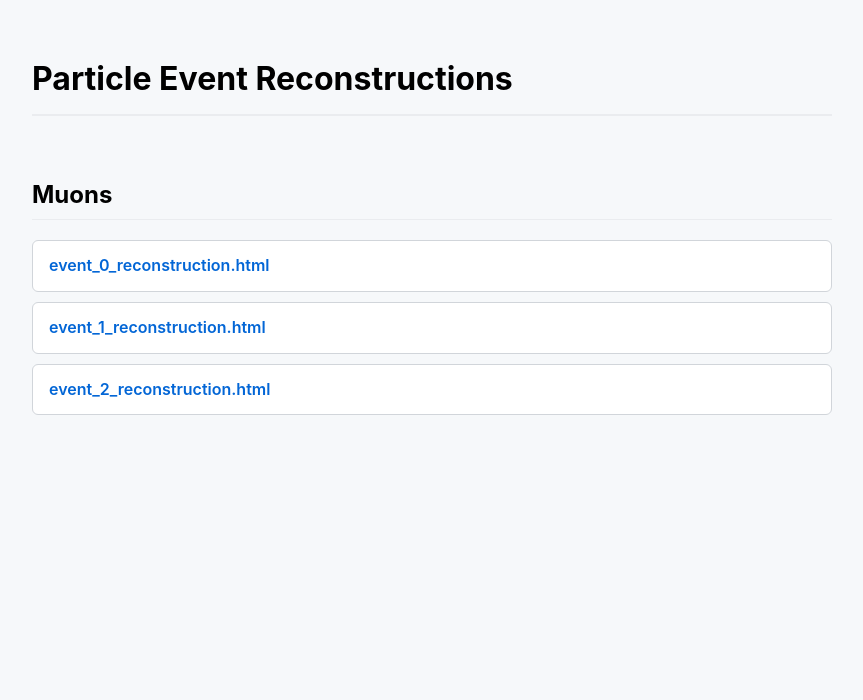
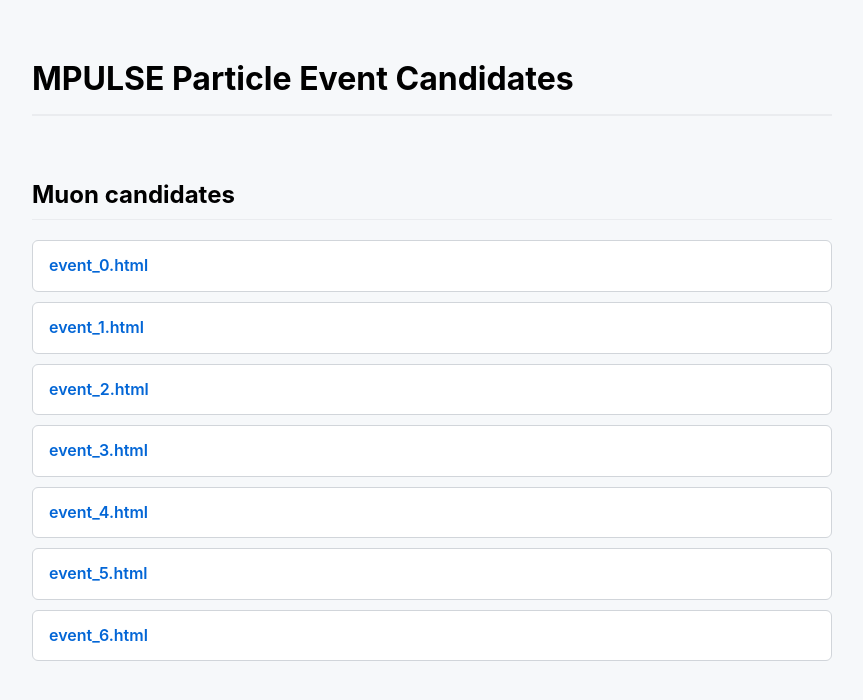
Before and after one commit to gmwendel/MPULSE-Data-Visualizations, a plain HTML site: page index.html in a window 1280 px wide. Shown: the whole page, without its empty margins (208-1071 px from the left). Drawn offline with Linux system fonts and the light colour scheme.

Commit message:
Add files via upload

```diff
--- a/index.html
+++ b/index.html
@@ -4,7 +4,7 @@
 <head>
     <meta charset="UTF-8">
     <meta name="viewport" content="width=device-width, initial-scale=1.0">
-    <title>Particle Event Reconstructions</title>
+    <title>MPULSE Particle Event Candidates</title>
     <style>
         body { font-family: -apple-system, BlinkMacSystemFont, "Segoe UI", Helvetica, Arial, sans-serif; line-height: 1.6; padding: 2em; max-width: 800px; margin: 0 auto; background-color: #f6f8fa; }
         h1 { border-bottom: 2px solid #eaecef; padding-bottom: 0.3em; }
@@ -17,12 +17,16 @@
     </style>
 </head>
 <body>
-    <h1>Particle Event Reconstructions</h1>
-    <h2>Muons</h2>
+    <h1>MPULSE Particle Event Candidates</h1>
+    <h2>Muon candidates</h2>
     <ul>
-        <li><a href="muons/event_0_reconstruction.html">event_0_reconstruction.html</a></li>
-        <li><a href="muons/event_1_reconstruction.html">event_1_reconstruction.html</a></li>
-        <li><a href="muons/event_2_reconstruction.html">event_2_reconstruction.html</a></li>
+        <li><a href="muon candidates/event_0.html">event_0.html</a></li>
+        <li><a href="muon candidates/event_1.html">event_1.html</a></li>
+        <li><a href="muon candidates/event_2.html">event_2.html</a></li>
+        <li><a href="muon candidates/event_3.html">event_3.html</a></li>
+        <li><a href="muon candidates/event_4.html">event_4.html</a></li>
+        <li><a href="muon candidates/event_5.html">event_5.html</a></li>
+        <li><a href="muon candidates/event_6.html">event_6.html</a></li>
     </ul>
 
 </body>
```
